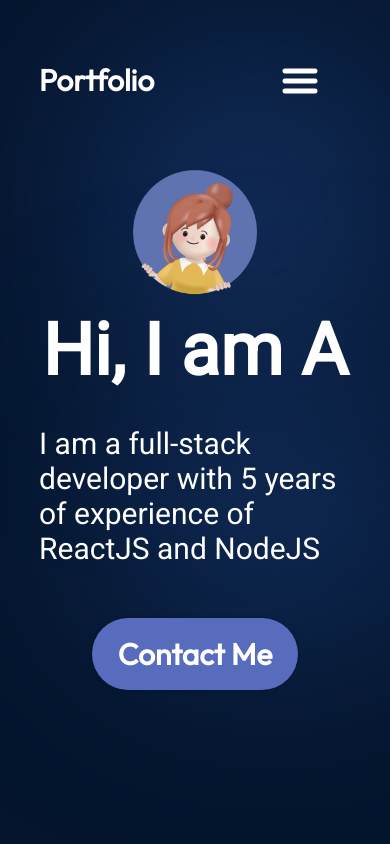
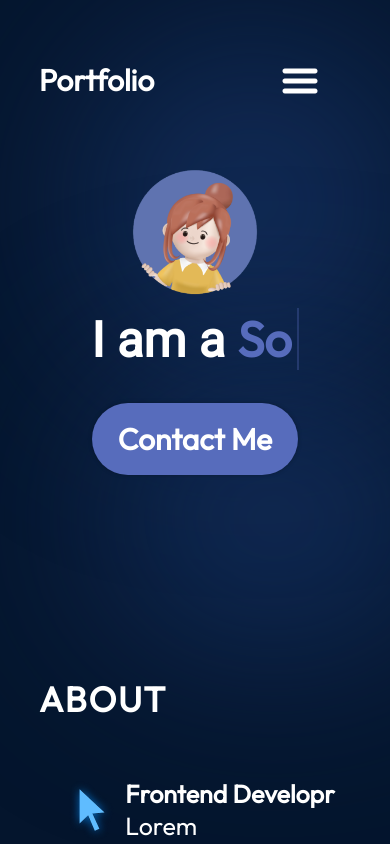
Before and after one commit to S-Khan786/personal-portfolio, a React (Vite) app: page / in a window 390 px wide. Shown: the top 844 px of the page. Built offline with nearby package versions, Linux system fonts and the light colour scheme.

Commit message:
Added animation for title in hero.jsx

```diff
--- a/src/components/Hero/Hero.jsx
+++ b/src/components/Hero/Hero.jsx
@@ -1,14 +1,54 @@
+import { useState, useEffect } from "react";
 import styles from "./Hero.module.css";
 
 const Hero = () => {
+  const fullStackText = "Full Stack Developer";
+  const softwareText = "Software Engineer";
+  const [text, setText] = useState("");
+  const [isDeleting, setIsDeleting] = useState(false);
+  const [currentIndex, setCurrentIndex] = useState(0);
+  const [role, setRole] = useState(fullStackText);
+
+  useEffect(() => {
+    const typingSpeed = isDeleting ? 100 : 150; // Faster deletion speed
+    const timeout = setTimeout(() => {
+      if (!isDeleting && currentIndex < role.length) {
+        // Typing effect
+        setText((prev) => prev + role[currentIndex]);
+        setCurrentIndex((prev) => prev + 1);
+      } else if (isDeleting && currentIndex > 0) {
+        // Deleting effect
+        setText((prev) => prev.slice(0, -1));
+        setCurrentIndex((prev) => prev - 1);
+      } else if (!isDeleting && currentIndex === role.length) {
+        // Start deleting after a delay
+        setTimeout(() => setIsDeleting(true), 1000);
+      } else if (isDeleting && currentIndex === 0) {
+        // Switch text when deletion is complete
+        setRole((prev) => (prev === fullStackText ? softwareText : fullStackText));
+        setIsDeleting(false);
+      }
+    }, typingSpeed);
+
+    return () => clearTimeout(timeout);
+  }, [text, isDeleting, currentIndex, role]);
+
   return (
     <section className={styles.container}>
       <div className={styles.content}>
-        <h1 className={styles.title}>Hi, I am A</h1>
-        <p className={styles.description}>I am a full-stack developer with 5 years of experience of ReactJS and NodeJS </p>
-        <a href="mshahilkhan846@gmail.com" className={styles.contactBtn}>Contact Me</a>
+        <h1 className={styles.title}>I am a <span className={styles.animatedText}>{text}</span></h1>
+        <a
+          href="mailto:mshahilkhan846@gmail.com"
+          className={styles.contactBtn}
+        >
+          Contact Me
+        </a>
       </div>
-      <img className={styles.heroImg} src="../../../assets/hero/heroImage.png" alt="Hero image of me"/>
+      <img
+        className={styles.heroImg}
+        src="../../../assets/hero/heroImage.png"
+        alt="Hero image of me"
+      />
       <div className={styles.topBlur} />
       <div className={styles.bottomBlur} />
     </section>
--- a/src/components/Hero/Hero.module.css
+++ b/src/components/Hero/Hero.module.css
@@ -20,7 +20,7 @@
 }
 
 .title {
-  font-size: 72px;
+  font-size: 49px;
   font-weight: 900;
   margin-bottom: 33px;
   font-family: var(--font-roboto);
@@ -105,6 +105,22 @@
     z-index: 0;
 }
 
+.animatedText {
+    font-weight: bold;
+    color: var(--color-primary);
+    border-right: 2px solid var(--color-primary); /* Cursor effect */
+    display: inline-block;
+    padding-right: 5px;
+    animation: blinkCursor 0.8s infinite;
+  }
+
+  @keyframes blinkCursor {
+    50% {
+      border-color: transparent;
+    }
+  }
+
+
 @media screen and (max-width: 830px) {
     .container {
         flex-direction: column-reverse;
@@ -113,4 +129,8 @@
     .content {
         align-items: center;
     }
+
+    .title {
+        text-align: center;
+    }
 }
```
